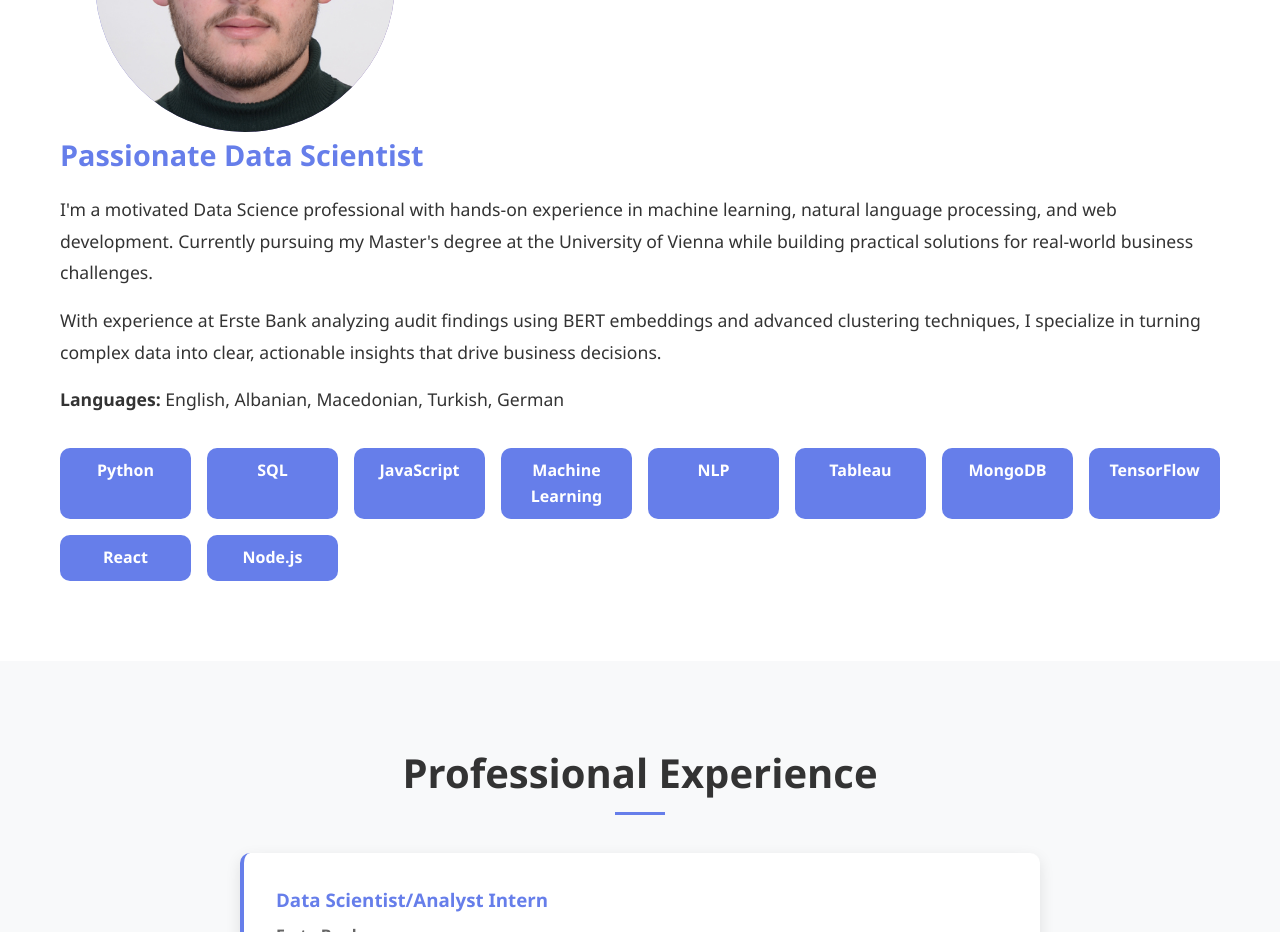
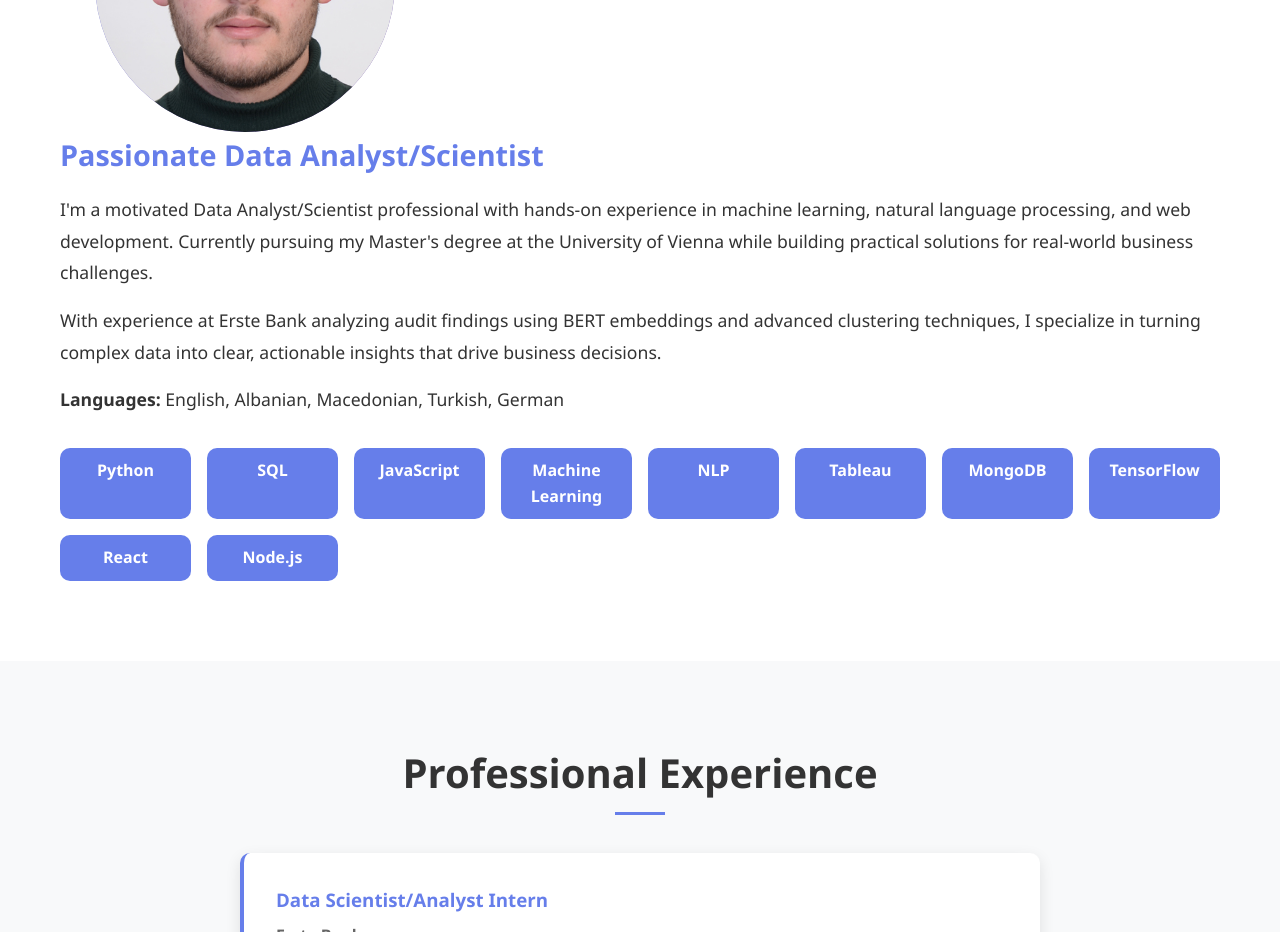
Before and after one commit to LundrimAlla/LundrimAlla.github.io, a plain HTML site: page index.html in a window 1280 px wide. Shown: the part 1160-2092 px from the top of the page. Drawn offline with Linux system fonts and the light colour scheme.

Commit message:
Update index.html

```diff
--- a/index.html
+++ b/index.html
@@ -429,8 +429,8 @@
 
                 </div>
                 <div class="about-text">
-                    <h3>Passionate Data Scientist</h3>
-                    <p>I'm a motivated Data Science professional with hands-on experience in machine learning, natural language processing, and web development. Currently pursuing my Master's degree at the University of Vienna while building practical solutions for real-world business challenges.</p>
+                    <h3>Passionate Data Analyst/Scientist</h3>
+                    <p>I'm a motivated Data Analyst/Scientist professional with hands-on experience in machine learning, natural language processing, and web development. Currently pursuing my Master's degree at the University of Vienna while building practical solutions for real-world business challenges.</p>
                     <p>With experience at Erste Bank analyzing audit findings using BERT embeddings and advanced clustering techniques, I specialize in turning complex data into clear, actionable insights that drive business decisions.</p>
                     <p><strong>Languages:</strong> English, Albanian, Macedonian, Turkish, German</p>
 
```
